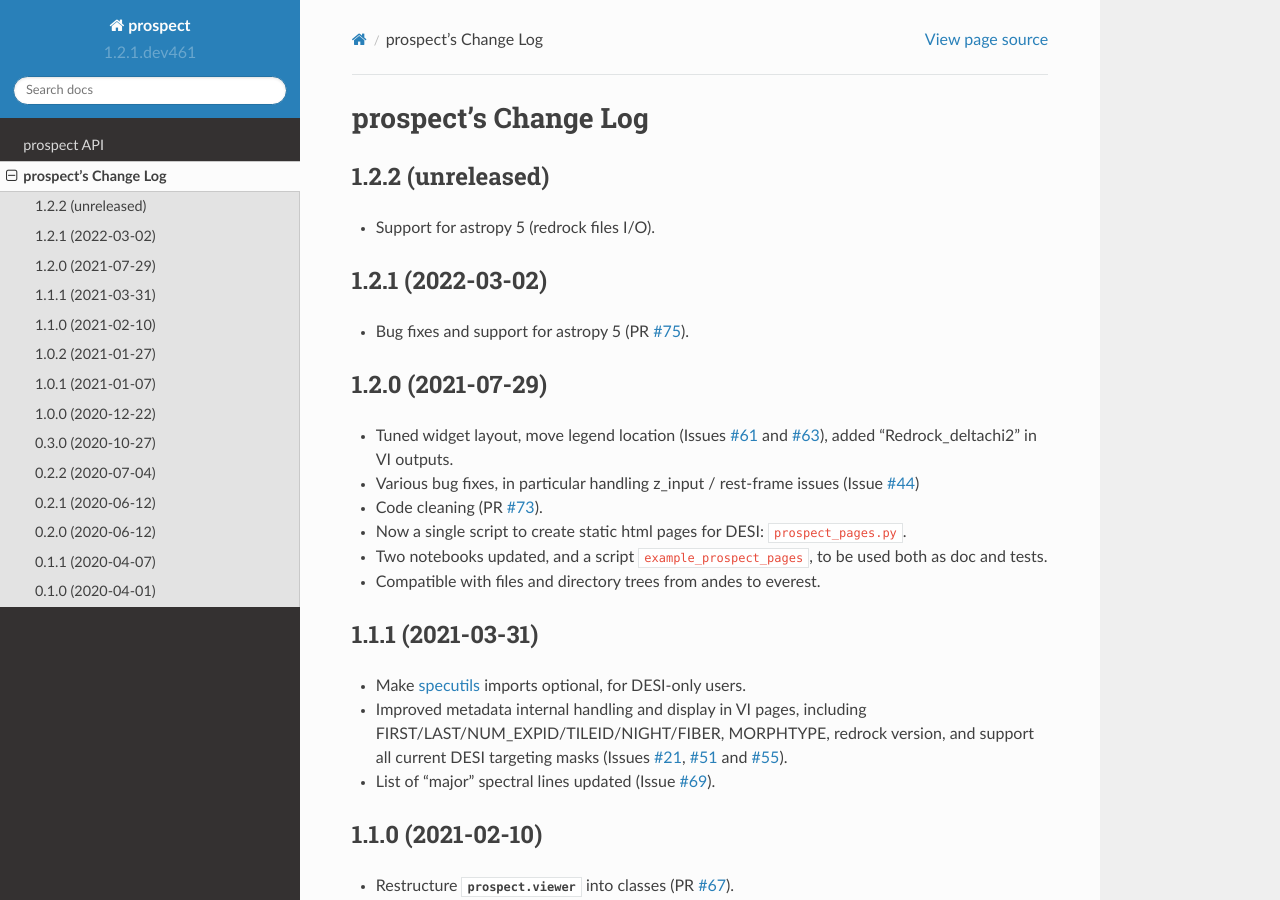
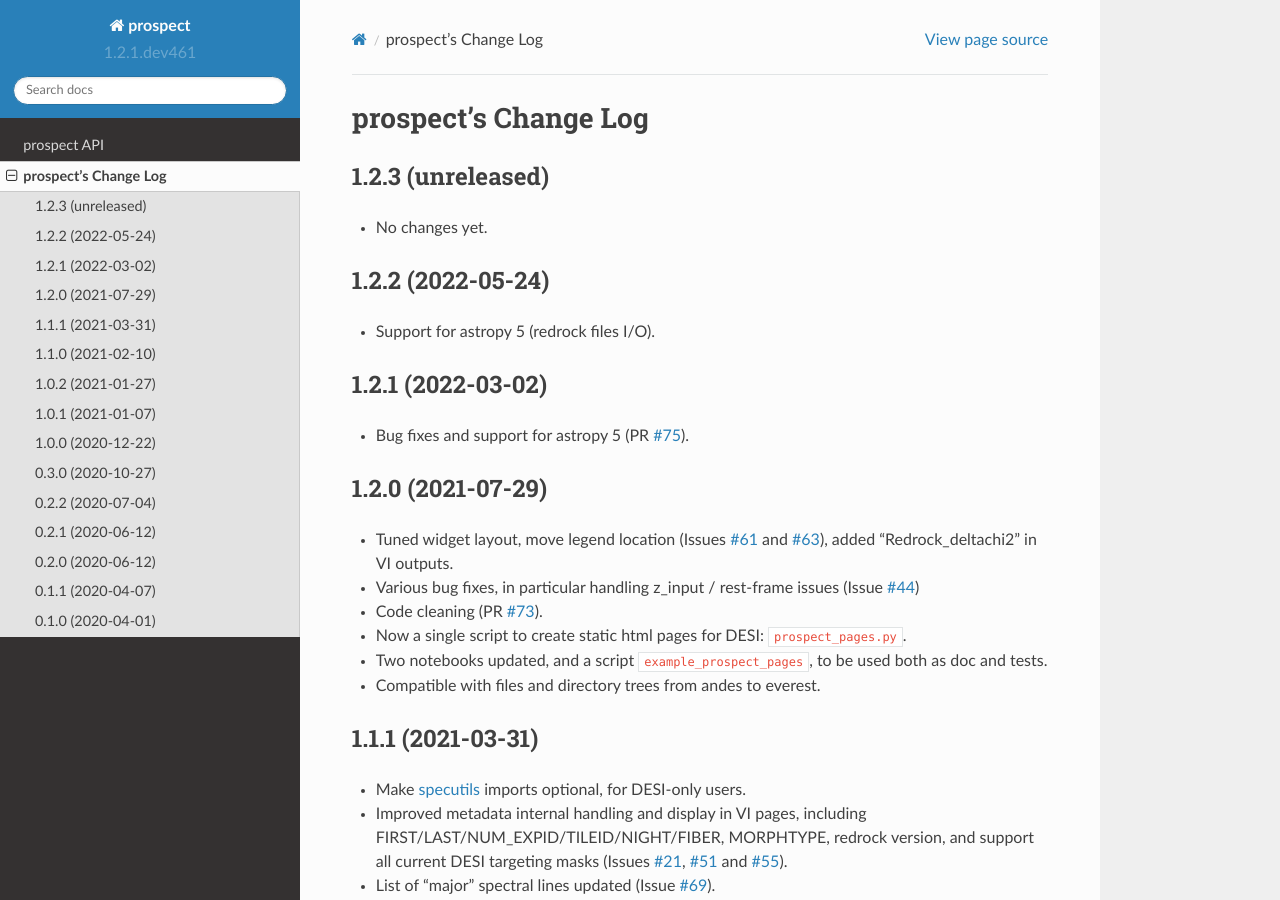
Before and after one commit to desihub/prospect, a Sphinx documentation site: the page built from doc/changes.rst, in a window 1280 px wide and 900 px high. Built offline with Sphinx 7.4.7 and the Read the Docs theme 2.0.0, drawn with Linux system fonts in a browser that asks for light colours.

Commit message:
Update release notes for prospect/1.2.2

```diff
--- a/doc/changes.rst
+++ b/doc/changes.rst
@@ -2,7 +2,12 @@
 prospect's Change Log
 =====================
 
-1.2.2 (unreleased)
+1.2.3 (unreleased)
+------------------
+
+* No changes yet.
+
+1.2.2 (2022-05-24)
 ------------------
 
 * Support for astropy 5 (redrock files I/O).
```
